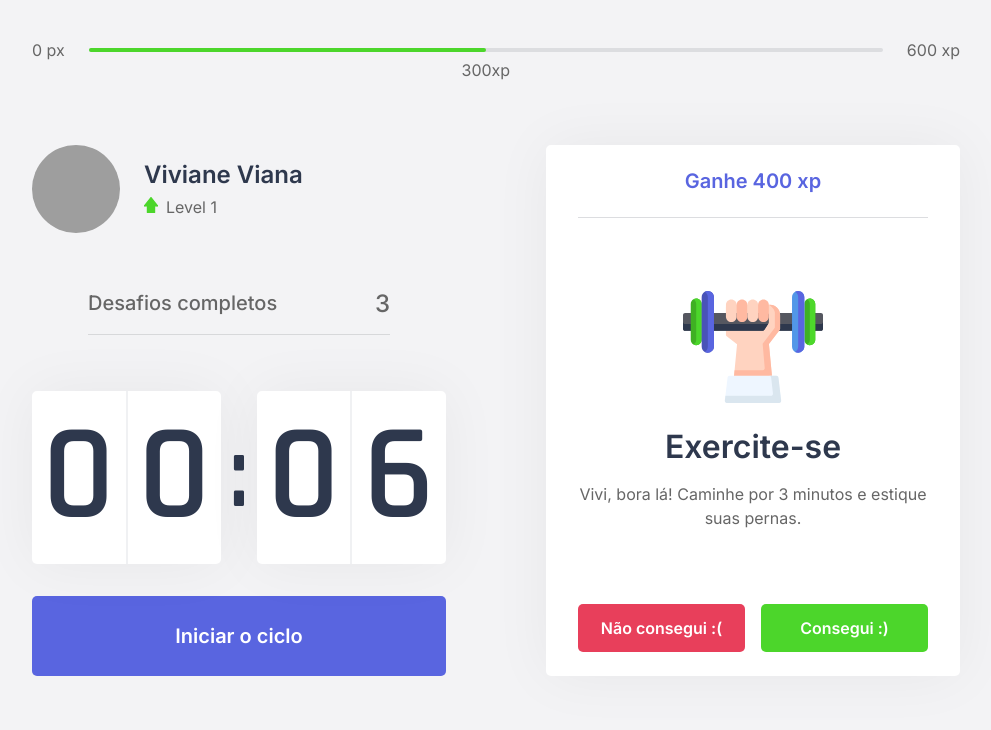
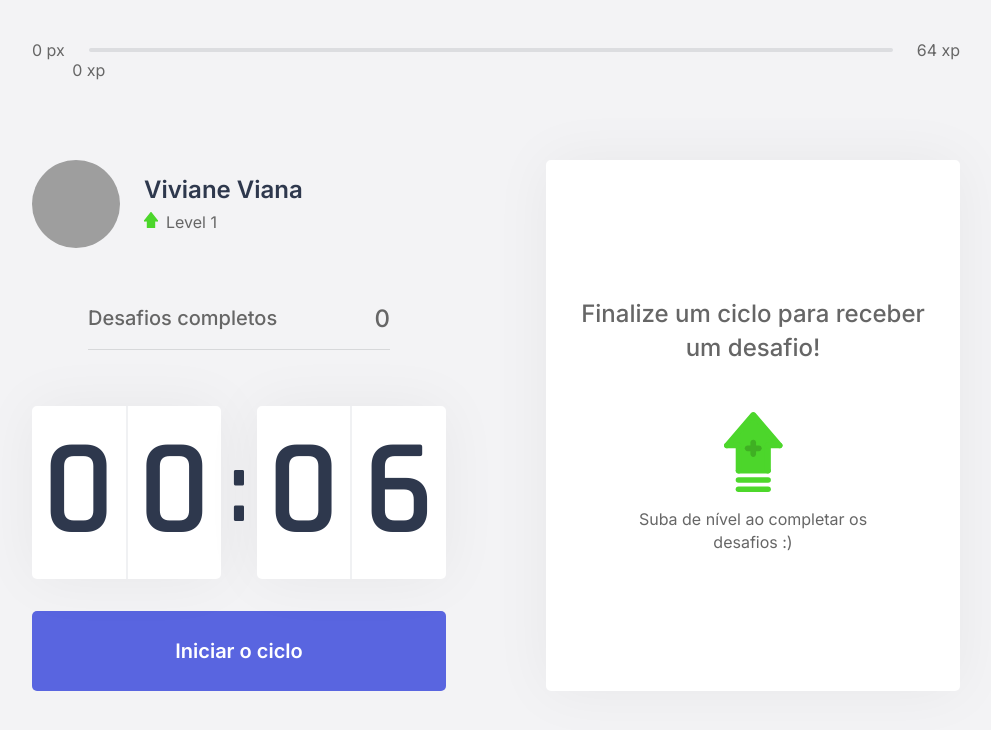
Before and after one commit to vivianevianaa/goforit-next, a Next.js app: page / in a window 1280 px wide. Shown: the top 730 px of the page, without its empty margins (144-1135 px from the left). Built offline with nearby package versions, Linux system fonts and the light colour scheme; grey boxes are pictures that could not be loaded.

Commit message:
Implementação de context API

```diff
--- /dev/null
+++ b/challenges.json
@@ -0,0 +1,62 @@
+[
+    {
+      "type": "body",
+      "description": "Estique um de seus braços com a palma da mão virada para frente e puxe os dedos para cima por 10 segundos por mão.",
+      "amount": 80
+    },
+    {
+      "type": "body",
+      "description": "Estique seu braço contra o peito e puxe-o utilizando o outro braço por 10 segundos por braço.",
+      "amount": 60
+    },
+    {
+      "type": "body",
+      "description": "Puxe seu pescoço com a ajuda da mão para a direita e para a esquerda, permanecendo na posição por alguns segundos.",
+      "amount": 70
+    },
+    {
+      "type": "body",
+      "description": "Com as duas mãos na parte de trás da cabeça, leve-a para baixo, alongando a parte de trás da região.",
+      "amount": 60
+    },
+    {
+      "type": "body",
+      "description": "Cruze as pernas e desça com as mãos esticadas em direção ao chão. Repita o movimento com a outra perna na frente.",
+      "amount": 100
+    },
+    {
+      "type": "body",
+      "description": "Sentado, abra as pernas e tente encostar as palmas das mãos no chão, repita 3 vezes por 5 segundos.",
+      "amount": 80
+    },
+    {
+      "type": "body",
+      "description": "Puxe o joelho de encontro ao peito e segure, troque de perna após 10 segundos.",
+      "amount": 50
+    },
+    {
+      "type": "body",
+      "description": "Sentado, cruze uma perna e incline seu tronco à frente, troque de perna após 10 segundos.",
+      "amount": 80
+    },
+    {
+      "type": "eye",
+      "description": "Sentado, feche os olhos e cubra-os com as palmas da mão durante 2 minutos, depois abra normalmente.",
+      "amount": 90
+    },
+    {
+      "type": "eye",
+      "description": "Em algum ambiente aberto, olhe o mais longe que puder em quatro direções por 3s, mexa apenas os olhos. Repita 3 vezes.",
+      "amount": 140
+    },
+    {
+      "type": "eye",
+      "description": "Usando os polegares, massage a área abaixo das sobrancelhas em movimentos circulares por 15 segundos.",
+      "amount": 70
+    },
+    {
+      "type": "body",
+      "description": "Em pé, gire a cintura o máximo que puder para a esquerda, segure por cinco segundos. Repita para a direita.",
+      "amount": 90
+    }
+  ]
--- a/src/components/ChallengeBox.tsx
+++ b/src/components/ChallengeBox.tsx
@@ -1,22 +1,24 @@
+import { useContext } from 'react';
+import { ChallengesContext } from '../contexts/ChallengesContext';
 import styles from '../styles/components/ChallengeBox.module.css';
 
 export function ChallengeBox() {
-    const hasActiveChallenge = true;
+    const { activeChallenge, resetChallenge } = useContext(ChallengesContext);
 
     return (
         <div className={styles.challengeBoxContainer}>
-            { hasActiveChallenge ? (
+            { activeChallenge ? (
                 <div className={styles.challengeActive}>
-                    <header>Ganhe 400 xp</header>
+                    <header>Ganhe {activeChallenge.amount} xp</header>
 
                     <main>
-                        <img src="icons/body.svg" alt="Uma mão segurando peso" />
+                        <img src={`icons/${activeChallenge.type}.svg`} alt="Uma mão segurando peso" />
                         <strong>Exercite-se</strong>
-                        <p>Vivi, bora lá! Caminhe por 3 minutos e estique suas pernas.</p>
+                        <p>{activeChallenge.description}</p>
                     </main>
 
                     <footer>
-                        <button type="button" className={styles.failedButton}>Não consegui :(</button>
+                        <button type="button" className={styles.failedButton} onClick={resetChallenge}>Não consegui :(</button>
                         <button type="button" className={styles.succeededButton}>Consegui :)</button>
                     </footer>
                 </div>
--- a/src/components/CompletedChallenges.tsx
+++ b/src/components/CompletedChallenges.tsx
@@ -1,10 +1,14 @@
+import { useContext } from 'react';
+import { ChallengesContext } from '../contexts/ChallengesContext';
 import styles from '../styles/components/CompletedChallenges.module.css';
 
 export function CompletedChallenges() {
+    const { challengesCompleted } = useContext(ChallengesContext);
+
     return (
         <div className={styles.completedChallengesContainer}>
             <span>Desafios completos</span>
-            <span>3</span>
+            <span>{challengesCompleted}</span>
         </div>
     );
 }
--- a/src/components/Countdown.tsx
+++ b/src/components/Countdown.tsx
@@ -1,9 +1,13 @@
-import { useState, useEffect } from 'react';
+import { useState, useEffect, useContext } from 'react';
+import { ChallengesContext } from '../contexts/ChallengesContext';
 import styles from '../styles/components/Countdown.module.css';
+
 
 let countdownTimeout: NodeJS.Timeout;
 
 export function Countdown() {
+    const { startNewChallenge } = useContext(ChallengesContext);
+
     const [time, setTime] = useState(0.1 * 60);
     const [isActive, setIsActive] = useState(false);
     const [hasFinished, setHasFinished] = useState(false)
@@ -32,6 +36,7 @@
         } else if (isActive && time === 0) {
             setHasFinished(true);
             setIsActive(false);
+            startNewChallenge();
         }
     }, [isActive, time])
 
--- a/src/components/ExperienceBar.tsx
+++ b/src/components/ExperienceBar.tsx
@@ -1,15 +1,21 @@
+import { useContext } from 'react';
+import { ChallengesContext } from '../contexts/ChallengesContext';
 import styles from '../styles/components/ExperienceBar.module.css';
 
 export function ExperienceBar(){
+    const { currentExperience, experienceToNextLevel } = useContext(ChallengesContext)
+
+    const percentToNextLevel = Math.round((currentExperience * 100) / experienceToNextLevel);
+
     return (
         <header className={styles.experienceBar}>
             <span>0 px</span>
             <div>
-                <div style={{ width: '50%' }} />
+                <div style={{ width: `${percentToNextLevel}%` }} />
 
-                <span className={styles.currentExperience} style={{ left: '50%' }}>300xp</span>
+                <span className={styles.currentExperience} style={{ left: `${percentToNextLevel}%` }}>{currentExperience} xp</span>
             </div>
-            <span>600 xp</span>
+            <span>{experienceToNextLevel} xp</span>
         </header>
     );
 }
--- /dev/null
+++ b/src/contexts/ChallengesContext.tsx
@@ -0,0 +1,66 @@
+import { createContext, useState, ReactNode } from 'react';
+import challenges from '../../challenges.json';
+
+interface Challenge {
+    type: 'body' | 'eye';
+    description: string;
+    amount: number;
+}
+
+interface ChallengesContextData {
+    level: number;
+    currentExperience: number;
+    challengesCompleted: number;
+    experienceToNextLevel: number;
+    activeChallenge: Challenge;
+    levelUp: () => void;
+    startNewChallenge: () => void;
+    resetChallenge: () => void;
+}
+
+interface ChallengesProviderProps {
+    children: ReactNode; /* children é um component do React */
+}
+
+export const ChallengesContext = createContext({} as ChallengesContextData);
+
+export function ChallengesProvider({ children }: ChallengesProviderProps) {
+    const [level, setLevel] = useState(1);
+    const [currentExperience, setCurrentExperiente] = useState(0);
+    const [challengesCompleted, setChallengesCompleted] = useState(0);
+    const [activeChallenge, setActiveChallenge] = useState(null);
+
+    const experienceToNextLevel =  Math.pow((level + 1 ) * 4, 2)
+
+    function levelUp() {
+        setLevel(level + 1);
+    }
+
+    function startNewChallenge() {
+        const randomChallengeIndex = Math.floor(Math.random() * challenges.length);
+        const challenge = challenges[randomChallengeIndex];
+
+        setActiveChallenge(challenge);
+    }
+
+    function resetChallenge() {
+        setActiveChallenge(null);
+    }
+
+
+    return (
+        <ChallengesContext.Provider
+            value={{ level,
+            currentExperience,
+            challengesCompleted,
+            experienceToNextLevel,
+            activeChallenge,
+            levelUp,
+            startNewChallenge,
+            resetChallenge
+            }}
+        >
+            {children}
+        </ChallengesContext.Provider>
+    );
+}
--- a/src/pages/_app.tsx
+++ b/src/pages/_app.tsx
@@ -1,7 +1,12 @@
 import '../styles/global.css';
+import { ChallengesProvider } from '../contexts/ChallengesContext';
 
 function MyApp({ Component, pageProps }) {
-  return <Component {...pageProps} />
+  return (
+    <ChallengesProvider>
+      <Component {...pageProps} />
+    </ChallengesProvider>
+   );
 }
 
 export default MyApp
--- a/src/pages/index.tsx
+++ b/src/pages/index.tsx
@@ -1,10 +1,10 @@
+import Head from 'next/head';
 import styles from '../styles/pages/Home.module.css';
 import { ExperienceBar } from '../components/ExperienceBar';
 import { Profile } from '../components/Profile';
 import { CompletedChallenges } from '../components/CompletedChallenges';
 import { Countdown } from '../components/Countdown';
 import { ChallengeBox } from '../components/ChallengeBox';
-import Head from 'next/head';
 
 
 export default function Home() {
--- a/src/styles/components/ChallengeBox.module.css
+++ b/src/styles/components/ChallengeBox.module.css
@@ -30,7 +30,7 @@
     display: flex;
     flex-direction: column;
     align-items: center;
-    line-height: 1.4rem;
+    line-height: 1.4;
     max-width: 70%;
     margin-top: 3rem;
 }
@@ -45,14 +45,6 @@
 
     display: flex;
     flex-direction: column;
-}
-
-.challengeActive header {
-    color: var(--blue);
-    font-weight: 600;
-    font-size: 1.25rem;
-    padding: 0 2rem 1.5rem;
-    border-bottom: 1px solid var(--gray-line);
 }
 
 .challengeActive header {
--- a/src/styles/pages/Home.module.css
+++ b/src/styles/pages/Home.module.css
@@ -15,4 +15,6 @@
     grid-template-columns: 1fr 1fr;
     gap: 6.25rem;
     align-content: center;
+
+    margin-top: 30px;
 }
```
